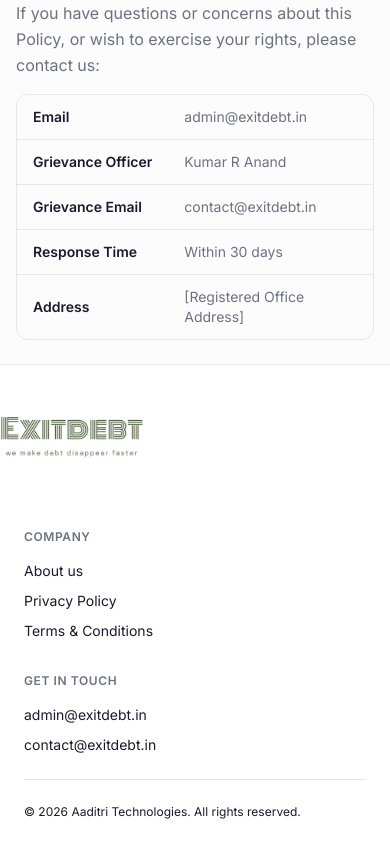
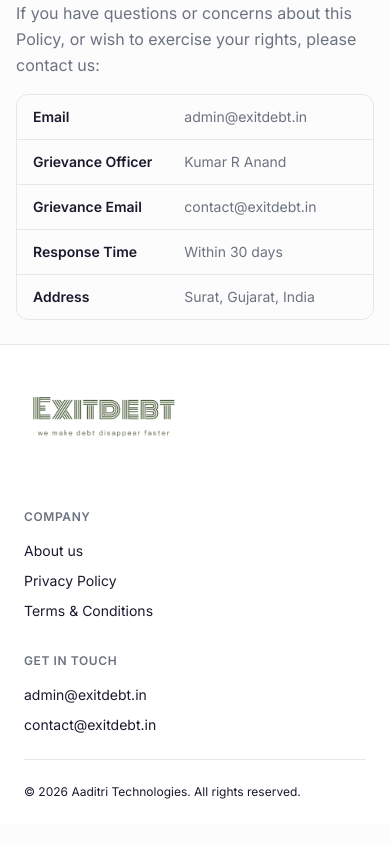
Before and after one commit to Aaditri-Technologies/exitDebt-Waitlist, a Next.js app: page /privacy in a window 390 px wide. Shown: the part 5001-5845 px from the top of the page. Built offline with nearby package versions, Linux system fonts and the light colour scheme.

Commit message:
Updates on hero area, footer and company pages.

```diff
--- a/src/app/privacy/page.tsx
+++ b/src/app/privacy/page.tsx
@@ -565,7 +565,7 @@
                                             Address
                                         </td>
                                         <td className="px-4 py-3">
-                                            [Registered Office Address]
+                                            Surat, Gujarat, India
                                         </td>
                                     </tr>
                                 </tbody>
--- a/src/app/terms/page.tsx
+++ b/src/app/terms/page.tsx
@@ -458,7 +458,7 @@
                                             Address
                                         </td>
                                         <td className="px-4 py-3">
-                                            [Registered Office Address]
+                                            Surat, Gujarat, India
                                         </td>
                                     </tr>
                                 </tbody>
--- a/src/components/Footer.tsx
+++ b/src/components/Footer.tsx
@@ -15,7 +15,7 @@
                 <div className="grid grid-cols-1 sm:grid-cols-3 gap-8 sm:gap-10">
                     {/* Brand */}
                     <div>
-                        <div className="flex items-center gap-2 mb-3">
+                        <div className="flex items-center gap-2 mb-3 ml-8 sm:ml-0">
                             <Image
                                 src="/logo.png"
                                 alt="ExitDebt Logo"
--- a/src/components/HomeContent.tsx
+++ b/src/components/HomeContent.tsx
@@ -26,8 +26,8 @@
               className="text-3xl sm:text-5xl lg:text-[3.25rem] font-extrabold leading-[1.1] sm:leading-[1.15] tracking-tight mb-3 sm:mb-6"
               style={{ color: "var(--color-text-primary)" }}
             >
-              Exit your debt,{" "}
-              <span style={{ color: "var(--color-teal)" }}>on your terms.</span>
+              We make debt{" "}
+              <span style={{ color: "var(--color-teal)" }}>Dissappear faster.</span>
             </h1>
 
             <p
```
